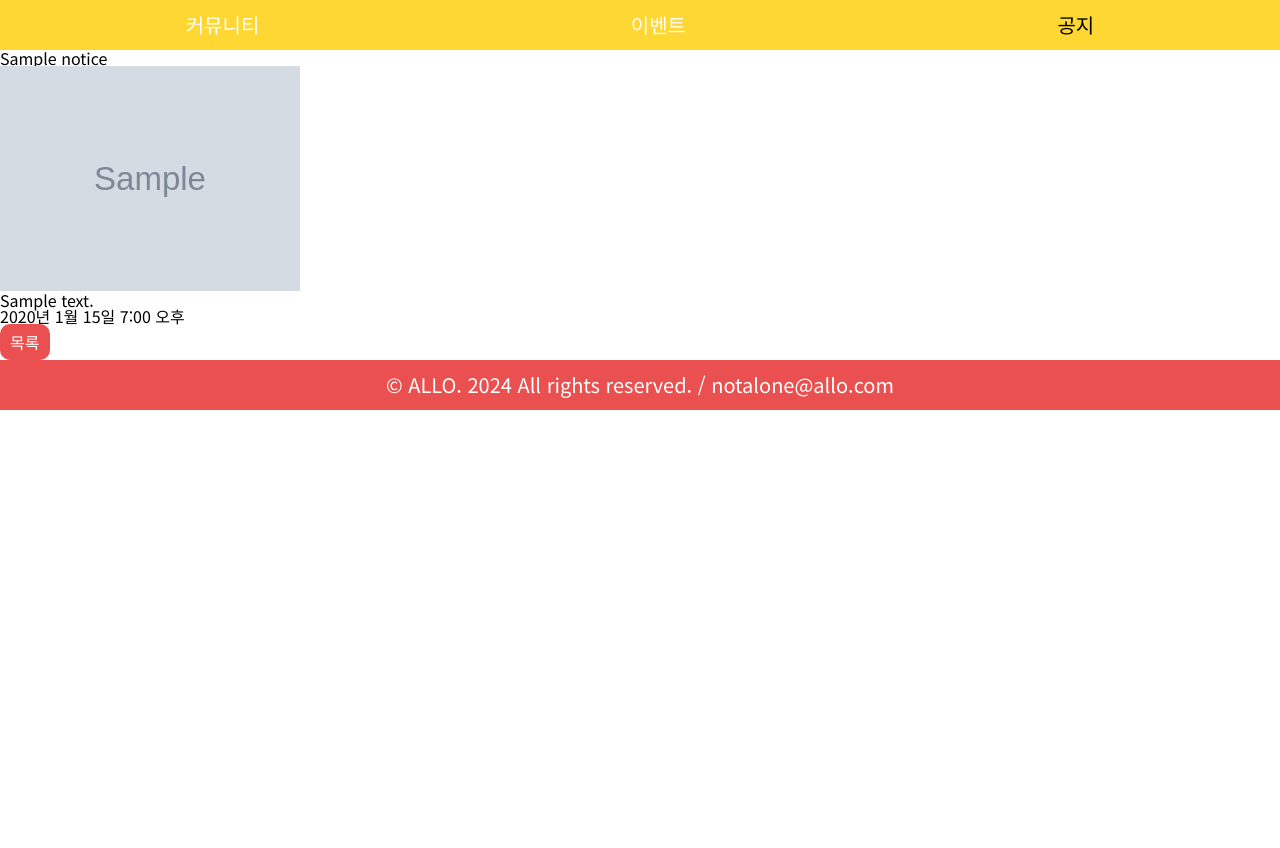
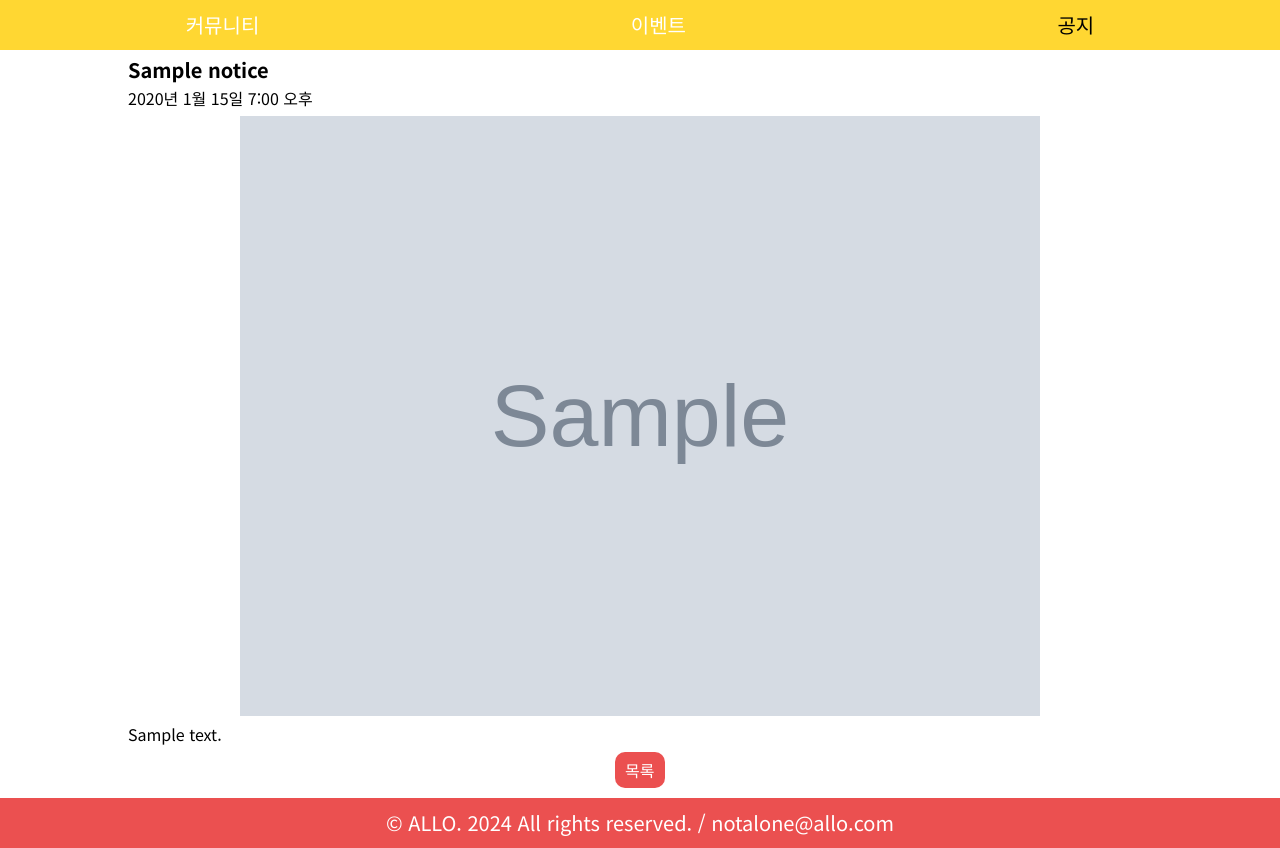
Before and after one commit to TEAM-ALLO/ALLO, a Django app: page /community/notices/1/ in a window 1280 px wide. Shown: the part 75-923 px from the top of the page. Before the commit the page ends 485 px from the top, so only its background shows below. Run offline with Django 4.2, Linux system fonts and the light colour scheme; tables that the repository leaves empty hold one stand-in row (values such as "Sample post"); grey boxes marked "Sample" are stand-in pictures.

```diff
--- /dev/null
+++ b/static/css/community/notice_detail.css
@@ -0,0 +1,21 @@
+.notice-detail-container {
+    width: 80%;
+    margin: 0 auto;
+}
+.notice-detail-container h1 {
+    font-weight: bold;
+    font-size: 20px;
+    margin: 10px 0;
+}
+.notice-detail-container img {
+    width: 100%;
+    margin: 10px auto;
+    max-width: 100vh;
+    display: flex;
+}
+.notice-detail-content {
+    margin: 10px 0;
+}
+.event-detail-btn {
+    margin: 0 auto 10px auto;
+}
--- a/static/css/interior/interior_list.css
+++ b/static/css/interior/interior_list.css
@@ -6,6 +6,10 @@
     justify-content: space-around;
     align-items: center;
     font-size: 20px;
+    color: #fff;
+}
+.category-select {
+    color: black !important;
 }
 .interior-search-form {
     display: flex;
--- a/static/css/recipe/recipe_detail.css
+++ b/static/css/recipe/recipe_detail.css
@@ -1,3 +1,6 @@
+#recipe-category-select {
+    display: none;
+}
 .recipe-detail-img {
     height: 100%;
     width: 40%;
--- a/static/css/recipe/recipe_list.css
+++ b/static/css/recipe/recipe_list.css
@@ -7,6 +7,9 @@
     display: flex;
     align-items: center;
     justify-content: space-around;
+}
+.category-select {
+    color: black !important;
 }
 .recipe-list-mention {
     margin: 10px auto;
--- a/templates/community/notice_detail.html
+++ b/templates/community/notice_detail.html
@@ -2,6 +2,7 @@
 {% load static %}
 {% block head %}
 <link rel="stylesheet" href="/static/css/community/event_detail.css">
+<link rel="stylesheet" href="/static/css/community/notice_detail.css">
 {% endblock %}
 {% block content %}
 <div class="community-header">
@@ -9,12 +10,15 @@
     <div class="community-category"><a href="{% url 'community_user:event_list' %}">이벤트</a></div>
     <div class="community-category community-category-selected"><a href="{% url 'community_user:notice_list' %}">공지</a></div>
 </div>
-<h1>{{ notice.title }}</h1>
-{% if notice.image %}
-<img src="{{ notice.image.url }}" alt="{{ notice.title }}" style="max-width: 300px;">
-{% endif %}
-<p>{{ notice.content }}</p>
-<p>{{ notice.created_at }}</p>
-<a href="{% url 'community_user:notice_list' %}" class="event-detail-btn">목록</a>
+<div class="notice-detail-container">
+    <h1>{{ notice.title }}</h1>
+    <p>{{ notice.created_at }}</p>
+    {% if notice.image %}
+    <img src="{{ notice.image.url }}" alt="{{ notice.title }}">
+    {% endif %}
+    <p class="notice-detail-content">{{ notice.content }}</p>
+    <a href="{% url 'community_user:notice_list' %}" class="event-detail-btn">목록</a>
+</div>
+
 
 {% endblock %}
```
Also changed, not shown: static/js/interior/interior_category.js (added, +15 -0 lines), static/js/recipe/recipe_category.js (added, +14 -0 lines), templates/interior/interior_detail.html (+12 -1 lines), templates/interior/interior_list.html (+11 -6 lines), templates/recipe/recipe_detail.html (+10 -6 lines), templates/recipe/recipe_list.html (+8 -6 lines), recipe/migrations/0003_alter_comment_user.py (deleted), recycle/migrations/0003_alter_recycle_category.py (deleted), users/migrations/0002_notification.py (deleted).
